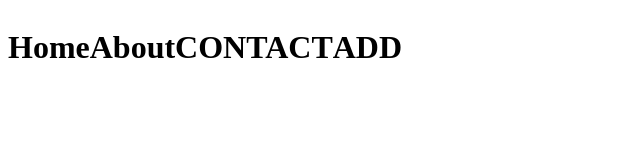
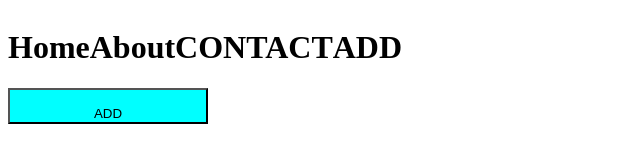
Before and after one commit to VAHOBJON2007/Small-project, a plain HTML site: page index.html in a window 1280 px wide. Shown: the whole page, without its empty margins (0-640 px from the left). Drawn offline with Linux system fonts and the light colour scheme.

Commit message:
Add button

```diff
--- a/index.html
+++ b/index.html
@@ -13,5 +13,6 @@
     <h1>CONTACT</h1>
     <h1>ADD</h1>
  </header>
+ <button>ADD</button>
 </body>
 </html>
--- a/style.css
+++ b/style.css
@@ -1,3 +1,10 @@
 header{
     display: flex;
 }
+button{
+    width: 200px;
+    height: 30px;
+    background-color: aqua;
+    color: black;
+    padding: 16px;
+}
```
